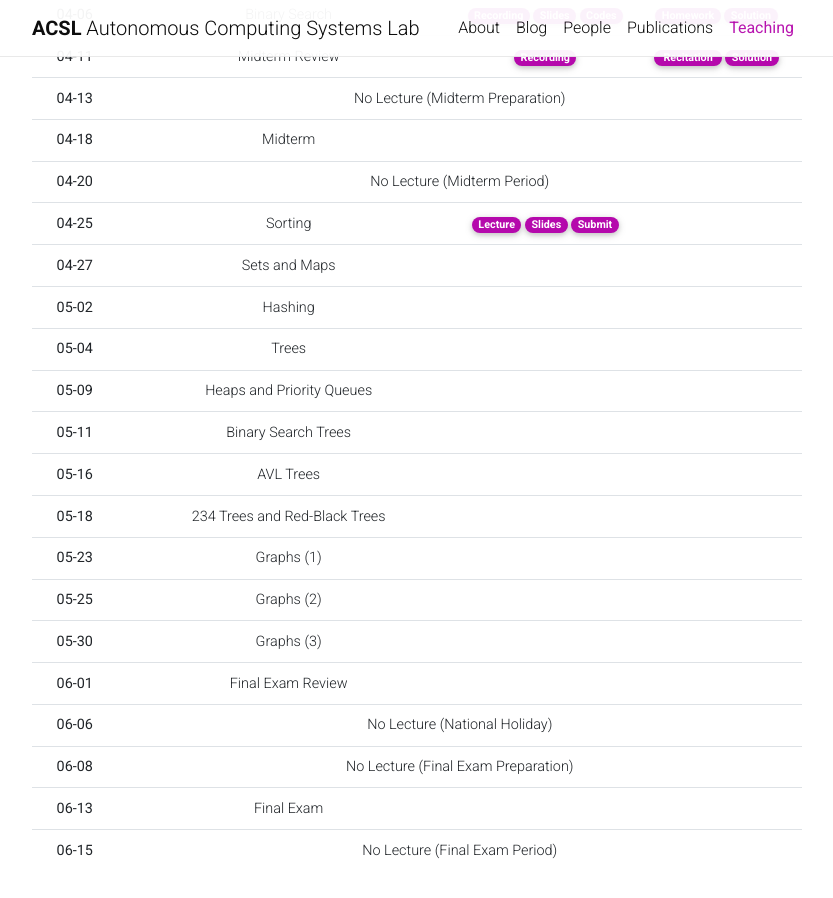
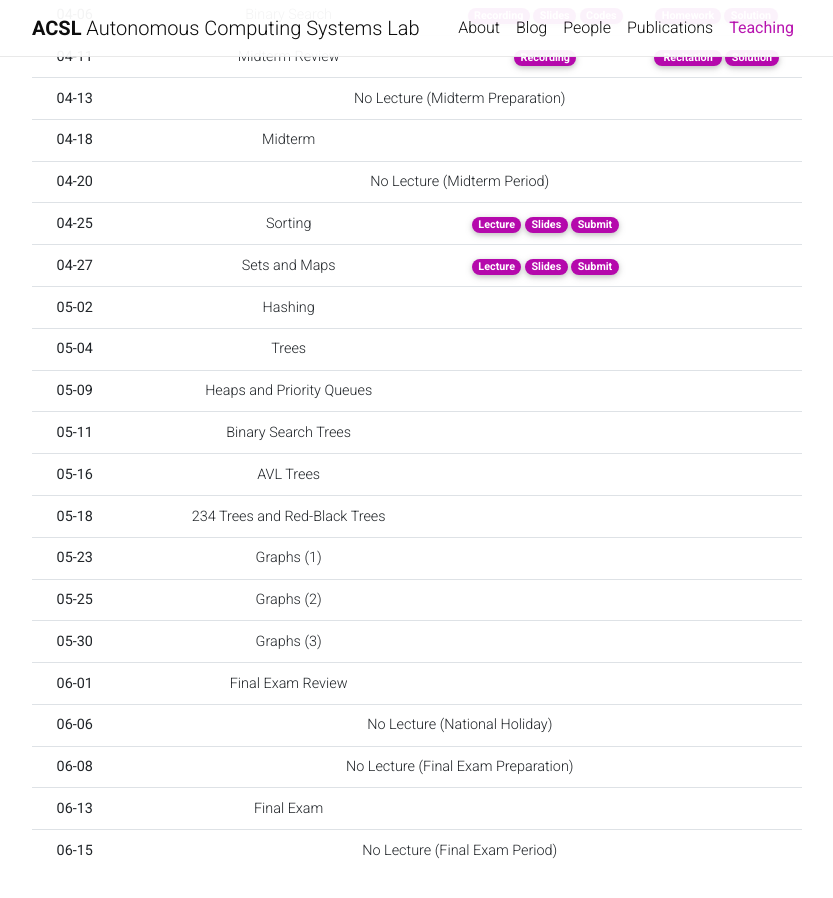
Before and after one commit to Uehwan/Uehwan.github.io, a Jekyll site: the page built from _teaching/datastruct23sp.md, in a window 1280 px wide and 900 px high, scrolled down 1484 px. Shown: the whole window, without its empty margins (223-1056 px from the left). Built offline with Jekyll 4.4.1, drawn with Linux system fonts in a browser that asks for light colours; nearby versions of some CDN libraries; comment, search, counter and statistics services are not loaded; a style sheet for code colours, icons or effects is not loaded.

Commit message:
23-04-26

```diff
--- a/_teaching/datastruct23sp.md
+++ b/_teaching/datastruct23sp.md
@@ -249,9 +249,9 @@
       <th scope="row">04-27</th>
       <td>Sets and Maps</td>
       <td>
-        <!--a href="https://youtu.be/-onFCIoj3R0" target="_blank" class="badge badge-pill" style="background-color:#B509AC;">Recording</a-->
-        <!--a href="https://docs.google.com/presentation/d/1azcgcVMUuwMhR2BWDFcAUa1qoTKqmIbEmNLuFXhwGeo/edit?usp=sharing" target="_blank" class="badge badge-pill" style="background-color:#B509AC;">Slides</a-->
-        <!--a href="https://colab.research.google.com/drive/1OswXfEhBbV0dfyNEeqKaWKhfgxdvcVyQ?usp=sharing" target="_blank" class="badge badge-pill" style="background-color:#B509AC;">Codes</a-->
+        <a href="https://colab.research.google.com/drive/1OswXfEhBbV0dfyNEeqKaWKhfgxdvcVyQ?usp=sharing" target="_blank" class="badge badge-pill" style="background-color:#B509AC;">Lecture</a>
+        <a href="https://docs.google.com/presentation/d/1azcgcVMUuwMhR2BWDFcAUa1qoTKqmIbEmNLuFXhwGeo/edit?usp=sharing" target="_blank" class="badge badge-pill" style="background-color:#B509AC;">Slides</a>
+        <a href="https://docs.google.com/spreadsheets/d/1SFynjERS9LTgF-HP0tRoze-wcnOzyz8sNj3LjS4lrXI/edit?usp=sharing" target="_blank" class="badge badge-pill" style="background-color:#B509AC;">Submit</a>
       </td>
       <td>
         <!--a href="https://colab.research.google.com/drive/1gRNMsgBKA2hXzE6bEDwtpcdjbgxCc6t1?usp=sharing" target="_blank" class="badge badge-pill" style="background-color:#B509AC;">Homework</a-->
```
